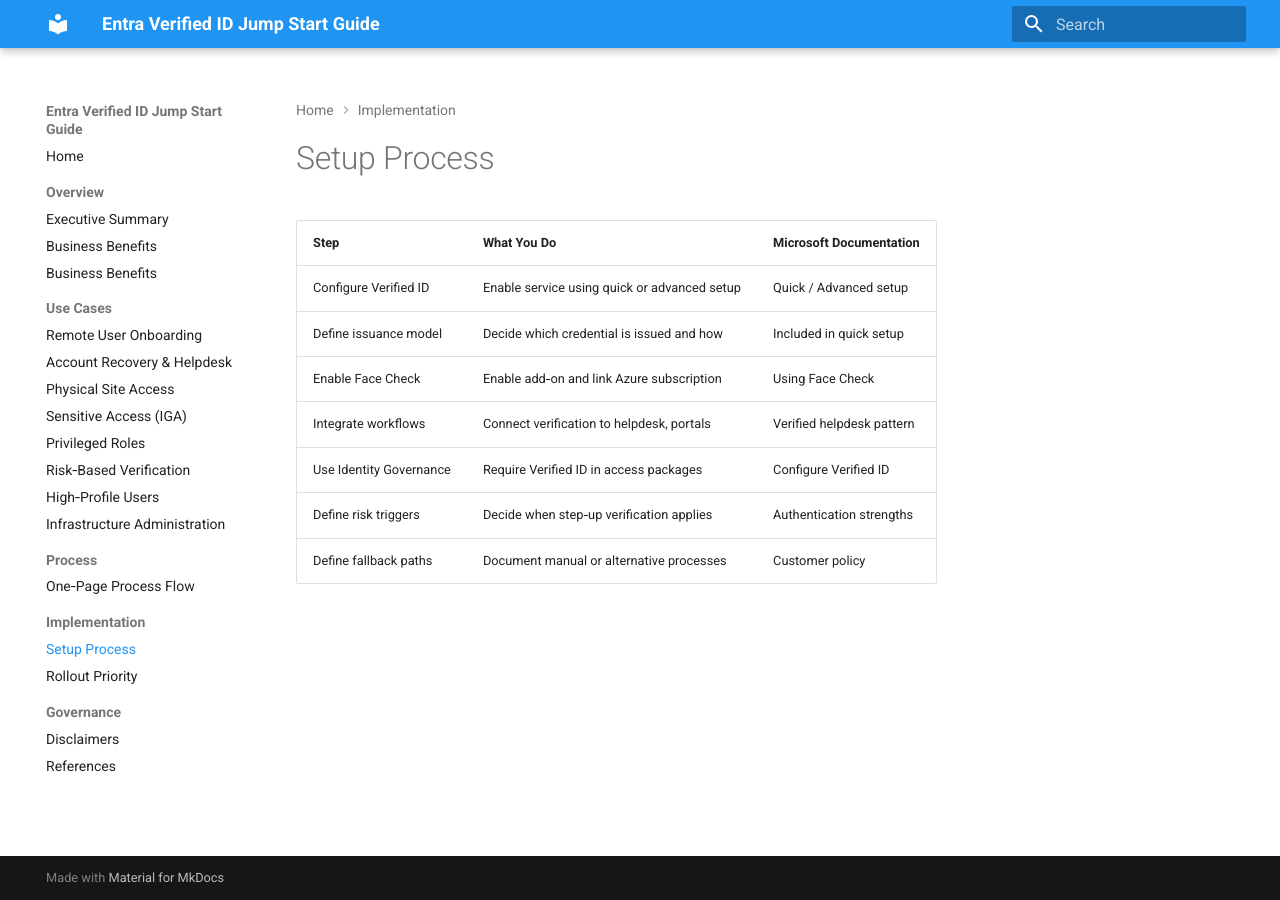
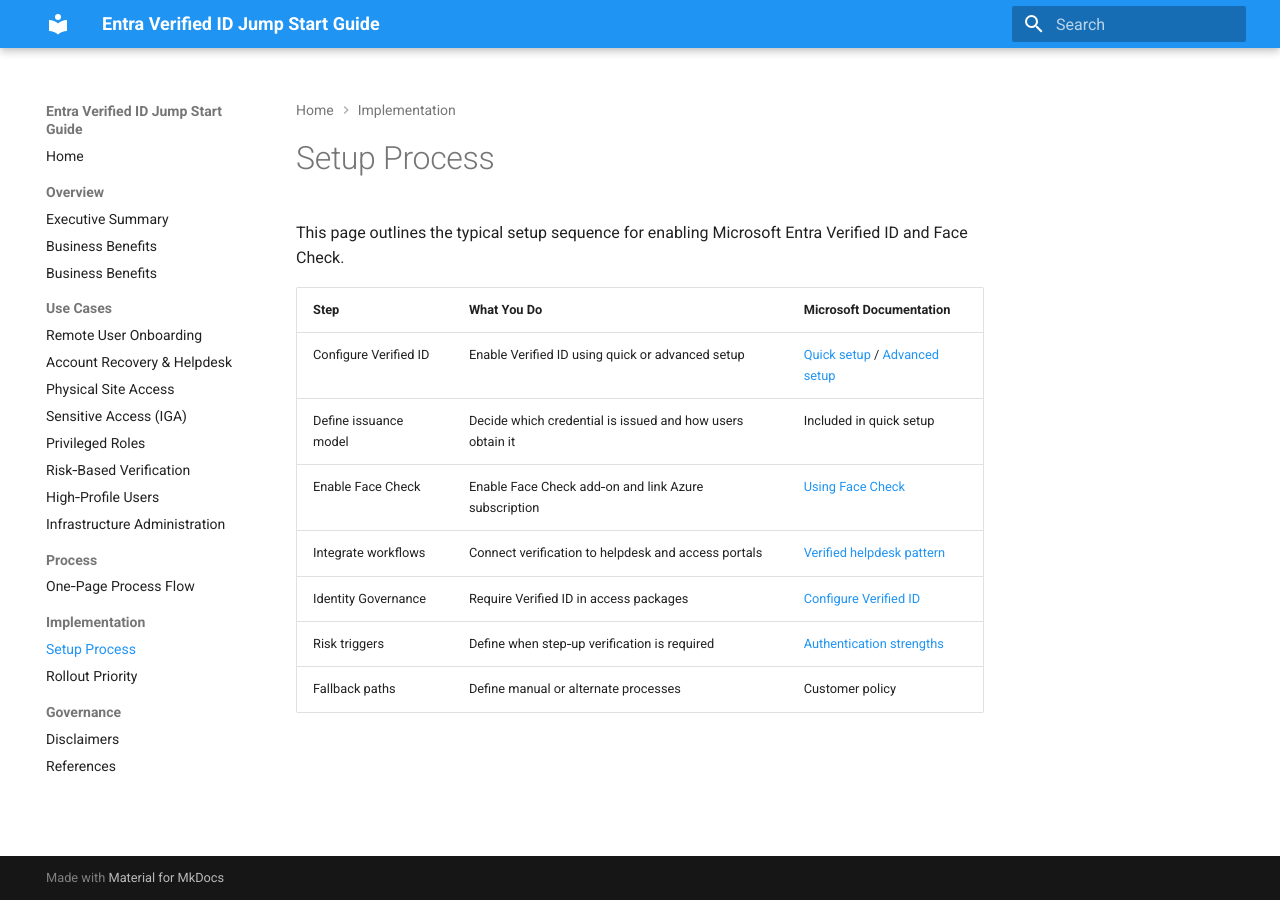
Before and after one commit to microsoft/VerifiedIDJumpStart, an MkDocs documentation site: the page built from docs/04-implementation/setup.md, in a window 1280 px wide. Built offline with MkDocs 1.6.1 and Material for MkDocs 9.7.7, drawn with Linux system fonts in a browser that asks for light colours.

Commit message:
Update setup instructions with links to documentation

```diff
--- a/docs/04-implementation/setup.md
+++ b/docs/04-implementation/setup.md
@@ -1,11 +1,13 @@
 # Setup Process
+
+This page outlines the typical setup sequence for enabling Microsoft Entra Verified ID and Face Check.
 
 | Step | What You Do | Microsoft Documentation |
 |-----|------------|------------------------|
-| Configure Verified ID | Enable service using quick or advanced setup | Quick / Advanced setup |
-| Define issuance model | Decide which credential is issued and how | Included in quick setup |
-| Enable Face Check | Enable add‑on and link Azure subscription | Using Face Check |
-| Integrate workflows | Connect verification to helpdesk, portals | Verified helpdesk pattern |
-| Use Identity Governance | Require Verified ID in access packages | Configure Verified ID |
-| Define risk triggers | Decide when step‑up verification applies | Authentication strengths |
-| Define fallback paths | Document manual or alternative processes | Customer policy |
+| Configure Verified ID | Enable Verified ID using quick or advanced setup | [Quick setup](https://learn.microsoft.com/en-us/entra/verified-id/verifiable-credentials-configure-tenant-quick) / [Advanced setup](https://learn.microsoft.com/en-us/entra/verified-id/verifiable-credentials-configure-tenant) |
+| Define issuance model | Decide which credential is issued and how users obtain it | Included in quick setup |
+| Enable Face Check | Enable Face Check add‑on and link Azure subscription | [Using Face Check](https://learn.microsoft.com/en-us/entra/verified-id/using-facecheck) |
+| Integrate workflows | Connect verification to helpdesk and access portals | [Verified helpdesk pattern](https://learn.microsoft.com/en-us/entra/verified-id/helpdesk-with-verified-id) |
+| Identity Governance | Require Verified ID in access packages | [Configure Verified ID](https://learn.microsoft.com/en-us/entra/id-governance/entitlement-management-verified-id-settings) |
+| Risk triggers | Define when step‑up verification is required | [Authentication strengths](https://learn.microsoft.com/en-us/entra/identity/authentication/concept-authentication-strengths) |
+| Fallback paths | Define manual or alternate processes | Customer policy |
```
